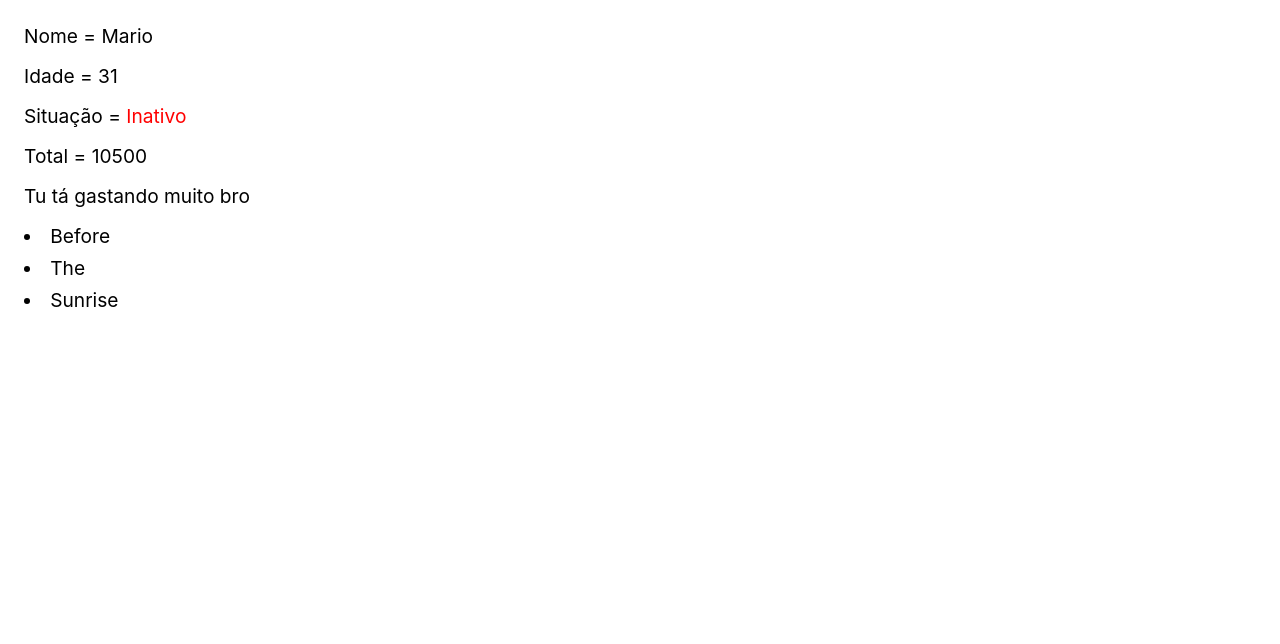
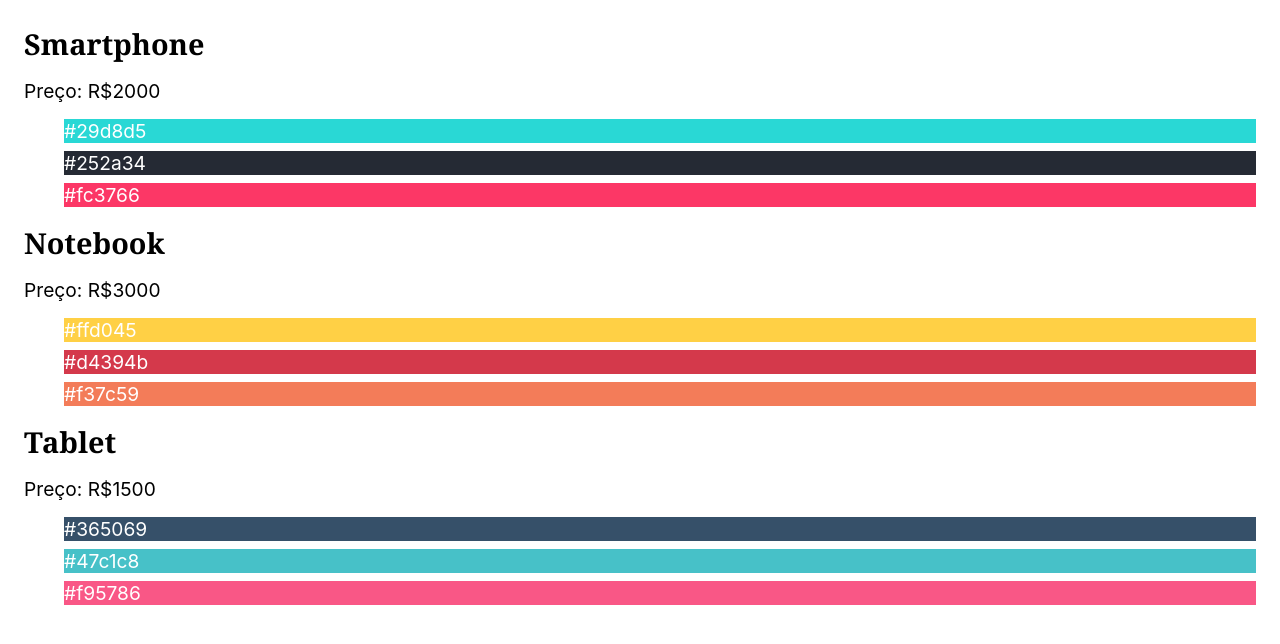
Before and after one commit to ericthemarques/origami-style, a React (Vite) app: page / in a window 1280 px wide. Shown: the top 644 px of the page. Built offline with nearby package versions, Linux system fonts and the light colour scheme.

Commit message:
Outro exercicio

```diff
--- a/src/App.jsx
+++ b/src/App.jsx
@@ -1,12 +1,14 @@
 import React from "react"
 import Arrayzada from "./Aulas/Arraysnojsx";
 import Exercicioum from "./Aulas/Exercicioum";
+import ListaProds from "./Aulas/Exerciciodois";
 
 function App() {
   return (
     <>
-    <Exercicioum/>
-    <Arrayzada/>
+    {/* <Exercicioum/>
+    <Arrayzada/> */}
+    <ListaProds/>
     </>
   )
 }
--- a/src/Aulas/Arraysnojsx.jsx
+++ b/src/Aulas/Arraysnojsx.jsx
@@ -1,13 +1,23 @@
 import React from 'react';
 // nunca iremos criar um array assim, isso é apenas para aprendizado (produtos) no caso.
+// coisa horivel quando a pessoa bate o olho lol
 function arrayzada() {
     const produtos = [<li key="e1">PC</li>, <li key="e2">Smartphone</li>, <li key="e3">Ipad</li>]
     const filmes = ['Before', 'The', 'Sunrise']
+    const livros = [
+        { nome: "game of thrones", ano: 1996},
+        { nome: "Storm of swords", ano: 2000},
+        { nome: "Clash royale hehe haha", ano: 2017},
+    ]
     return (
         <>
-            {filmes.map(filme => (
-                <li key={filme}>{filme}</li>
+        <ul>
+            {livros.map(({nome, ano}) => (
+                <li key={nome}>
+                    {nome}, {ano}
+                </li>
             ))}
+        </ul>
         </>
     )
 }
--- /dev/null
+++ b/src/Aulas/Exerciciodois.jsx
@@ -0,0 +1,47 @@
+import React from "react";
+
+function listaProds() {
+
+    const produtos = [
+        {
+          id: 1,
+          nome: 'Smartphone',
+          preco: '2000',
+          cores: ['#29d8d5', '#252a34', '#fc3766'],
+        },
+        {
+          id: 2,
+          nome: 'Notebook',
+          preco: '3000',
+          cores: ['#ffd045', '#d4394b', '#f37c59'],
+        },
+        {
+          id: 3,
+          nome: 'Tablet',
+          preco: '1500',
+          cores: ['#365069', '#47c1c8', '#f95786'],
+        },
+      ];
+
+      const dados = produtos.filter(
+        ({preco}) => Number(preco.replace("R$ ", "")) >= 1500,
+        );
+
+    return (
+       <section>
+        {dados.map(({id, nome, preco, cores}) =>
+        <div key={id}>
+            <h1>{nome}</h1>
+            <p>Preço: R${preco}</p>
+            <ul>{cores.map(cor =>
+                <li style={{backgroundColor: cor, color: "white"}} key={cor}>
+                    {cor}
+                </li>
+            )}</ul>
+        </div>
+        )}
+       </section>
+    )
+}
+
+export default listaProds;
```
